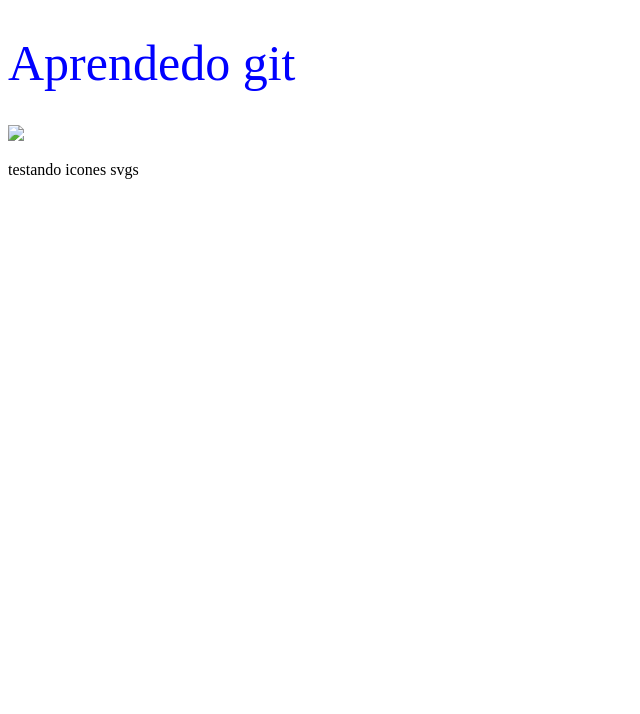
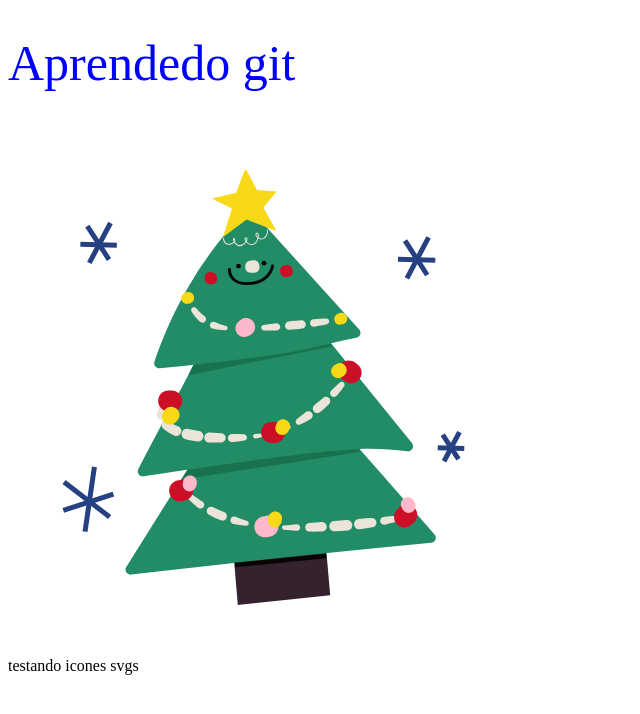
Before and after one commit to Danielsilva777-git/estudos, a plain HTML site: page index.html in a window 1280 px wide. Shown: the whole page, without its empty margins (0-640 px from the left). Drawn offline with Linux system fonts and the light colour scheme.

Commit message:
foi deletado e adicionado novos icone

```diff
--- a/index.html
+++ b/index.html
@@ -8,9 +8,11 @@
 <link rel="stylesheet" href="style.css">
 <body>
     <h1>Aprendedo  git</h1>
-    <img src="assets/svgs/icon-trophy.svg" >
+    <img src="assets/svgs/icons.svg" >
+    <img src="assets/svgs/" alt="">
     <p>
         testando icones svgs
+
     </p>
 
 </body>
```
Also changed, not shown: assets/svgs/boneco.svg (added), assets/svgs/icon-cog.svg (deleted), assets/svgs/icon-trophy.svg (deleted), assets/svgs/icon-user.svg (deleted), assets/svgs/icons.svg (added).
